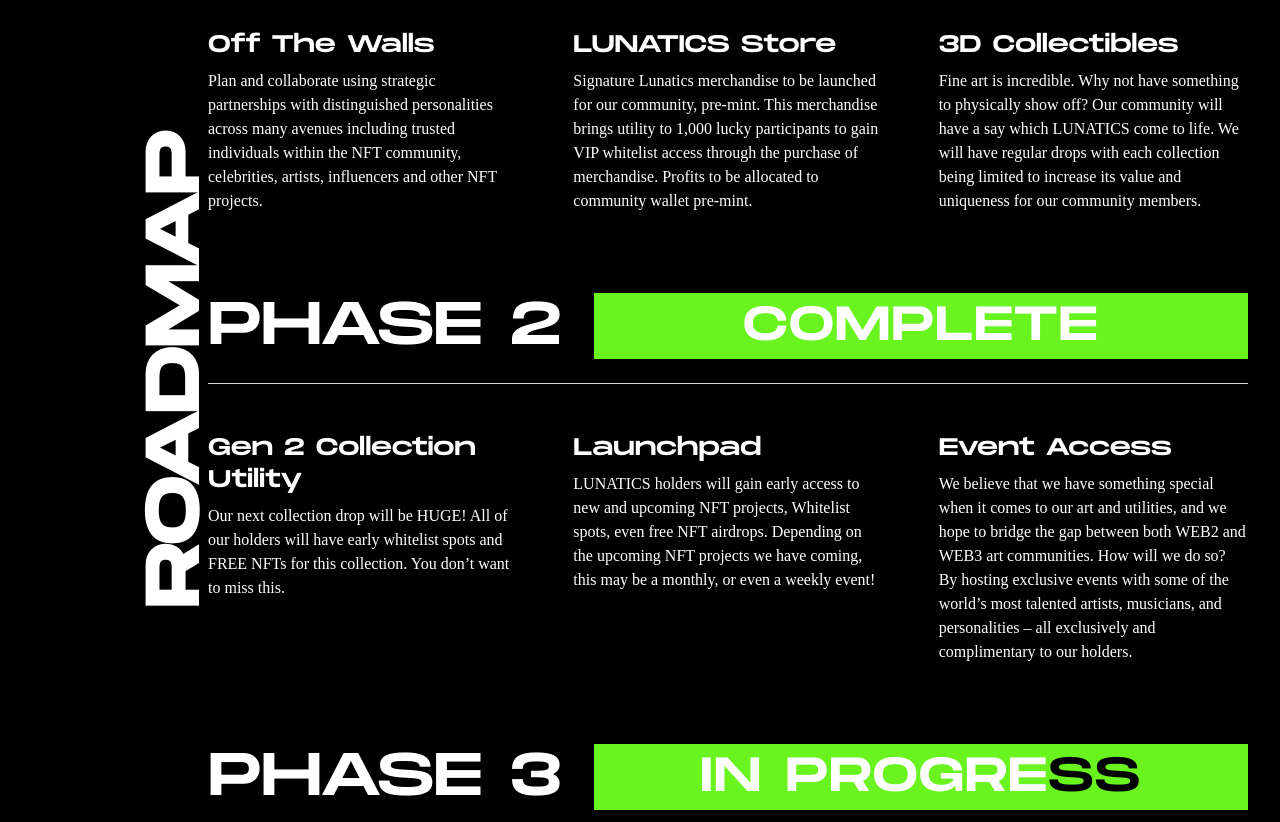
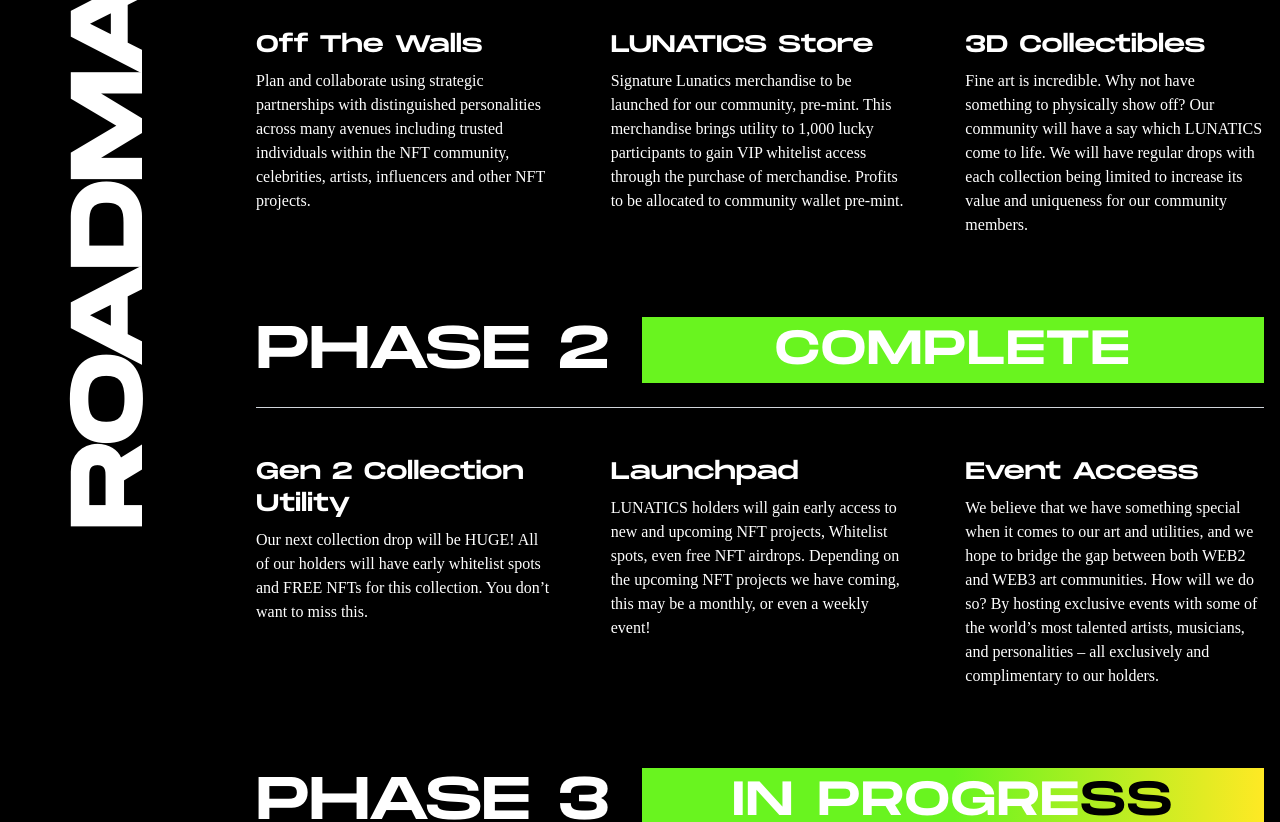
Before and after one commit to asfand687/lunatics-nft, a React (Create React App) app: page /roadmap in a window 1280 px wide. Shown: the part 260-1082 px from the top of the page. Built offline with nearby package versions, Linux system fonts and the light colour scheme; a web font is replaced by a local one.

Commit message:
changed the spacing

```diff
--- a/src/App.css
+++ b/src/App.css
@@ -19,6 +19,10 @@
 body {
   font-family: 'AndaleMono';
   cursor: url('./assets/cursor.svg'), auto;
+}
+
+.scrollPad {
+  scroll-padding: 2rem;
 }
 
 .vault-text {
--- a/src/components/AboutHero.jsx
+++ b/src/components/AboutHero.jsx
@@ -19,7 +19,7 @@ const AboutHero = () => {
                 <div className={`absolute w-48 h-48 rounded-full radial`}></div>
                 <img ref={imageRef1} onMouseMove={(e) => handleMouseMove(e, imageRef1)} className="w-full" src={HeroImg} alt="Company Overview" />
               </div>
-              <h2 className="text-2xl font-heading py-4 lg:py-2">Company Overview</h2>
+              <h2 className="text-2xl font-heading py-4 uppercase font-semibold">Company Overview</h2>
               <p>
                 A collection of 7,777 unique LUNATICS built to go beyond the digital space that will unlock numerous benefits for our community, starting with our WEB3 launch pad, exclusive events, merchandise, holders’ utility (DAO) and much more as we progress through our journey. With Lunatics, our goal is to build an organic community that will bring focus on most decisions for the project to shape and drive the project going forward. We plan to set goals that go beyond the NFT space and to set a top standard for the fine art community.
               </p>
@@ -30,7 +30,7 @@ const AboutHero = () => {
           <div className="border border-gray-300 rounded-xl p-8 h-full">
             <div>
               <img className="w-full" src={HeroImg2} alt="Artist Overview" />
-              <h2 className="text-2xl font-heading py-4 lg:py-2">Artist Overview</h2>
+              <h2 className="text-2xl font-heading py-4 uppercase font-semibold">Artist Overview</h2>
               <p>
                 While being an intriguing and elusive character, Christopher Lizarraga’s work has a unique and recognizable image. The artist’s influences are complex and highly sophisticated seeing as Lizarraga has developed a painting technique that incorporates elements of Latin American Cubism, combined with his inspiration from his beloved street art of Los Angeles. The artist’s work continues to garner international attention as one of the most exciting artists of the street art community.
               </p>
--- a/src/components/Hero.jsx
+++ b/src/components/Hero.jsx
@@ -4,22 +4,28 @@ import { useInView } from 'react-intersection-observer'
 
 
 const Hero = () => {
-  const [ref, inView] = useInView({})
+  const [ref, inView] = useInView({
+
+      threshold: 0.4
+
+  })
   const [ref2, inView2] = useInView({
-    threshold: 0.5
+    threshold: 0.1
   })
+
+  console.log("In veiw", inView)
 
   return (
     <div className="snap-y snap-mandatory overflow-scroll no-scrollbar h-[100vh]">
       <section
         ref={ref}
-        className="snap-center h-[900vh] md:h-screen text-white hero-bg flex items-end relative w-full">
+        className="snap-center h-[90vh] text-white hero-bg flex items-end relative w-full">
         <img className={`hidden md:block relative top-96  w-full z-10 transition-opacity ease-in-out duration-300 ${inView ? 'opacity-100' : 'opacity-0'}`} src={Clouds} alt="clouds" />
       </section>
 
       <section
         ref={ref2}
-        className="snap-end h-[900vh] md:h-screen text-white flex items-end  hero-bg second relative w-full">
+        className="snap-start scrollPad md:h-screen text-white flex items-end  hero-bg second relative w-full">
         <img className={`hidden md:block relative top-96  w-full z-10 transition-opacity ease-in-out duration-300 ${inView2 ? 'opacity-100' : 'opacity-0'}`} src={Clouds} alt="clouds" />
       </section>
 
--- a/src/components/PageTitle.jsx
+++ b/src/components/PageTitle.jsx
@@ -2,7 +2,7 @@ import React from 'react'
 
 const PageTitle = ({ title, classes }) => {
   return (
-    <div className={`absolute font-heading top-[570px] uppercase w-xl text-7xl py-6 font-bold text-white transform -rotate-90 ${classes}`}>
+    <div className={`absolute font-heading uppercase w-xl py-6 font-bold text-white transform -rotate-90 ${classes}`}>
       <h1>{title}</h1>
     </div>
   )
--- a/src/components/Phases.jsx
+++ b/src/components/Phases.jsx
@@ -2,9 +2,9 @@ import React from 'react'
 
 const Phases = () => {
   return (
-    <section className="flex py-14">
-      <article className="w-44"></article>
-      <article className="w-full flex-1 pb-32 lg:max-w-[1270px] text-white px-4 lg:px-8 mx-auto">
+    <section className="flex max-w-[1400px] mx-auto py-14">
+      <article className="w-60"></article>
+      <article className="w-full flex-1 pb-32 text-white px-4 mx-auto">
         <section className="flex flex-col space-y-6 lg:space-y-20">
           <article className="flex-1">
             <div className="flex items-center font-heading uppercase border-b pb-6 border-gray-300">
@@ -92,7 +92,7 @@ const Phases = () => {
               <h2 className="text-6xl font-normal hidden lg:block pr-8">
                 Phase 3
               </h2>
-              <div className="bg-[#69F41F] flex items-center justify-center flex-1 text-center text-white font-heading font-medium tracking-wide text-5xl">
+              <div className="bg-gradient-to-r from-[#69F41F] via-[#69F41F] to-[#ffe924] flex items-center justify-center flex-1 text-center text-white font-heading font-medium tracking-wide text-5xl">
                 <h2 className="leading-snug">In Progre<span className="text-black">ss</span></h2>
               </div>
             </div>
--- a/src/pages/About.jsx
+++ b/src/pages/About.jsx
@@ -7,8 +7,8 @@ import TeamSection from '../components/TeamSection'
 const About = () => {
   return (
     <section>
-      <Navbar classes="w-full max-w-[1400px] py-1 bg-black" />
-      <PageTitle title="About Us" classes="-right-24" />
+      <Navbar classes="w-full max-w-[1400px] 2xl:w-full py-1 bg-black" />
+      <PageTitle title="About Us" classes="-right-40 2xl:-right-24 top-[650px] text-7xl" />
       <AboutHero />
       <TeamSection />
     </section>
--- a/src/pages/Faq.jsx
+++ b/src/pages/Faq.jsx
@@ -10,7 +10,7 @@ const Faq = () => {
       <section className="px-4 max-w-[1400px] mx-auto">
         <FaqTitle className="w-full" />
       </section>
-      <div className="w-full pt-4 pb-32 text-white lg:max-w-[1400px] 2xl:max-w-full px-4 mx-auto space-y-14">
+      <div className="w-full pt-4 pb-32 text-white lg:max-w-[1400px] px-4 mx-auto space-y-14">
         <article className="flex flex-col lg:flex-row lg:justify-center lg:gap-x-8 lg:items-stretch">
           <div className="p-[6px] rounded-[0.7rem] border border-white">
             <div className="w-52 border rounded-lg border-gray-200 text-[150px] font-bold flex justify-center items-center leading-snug font-heading">1</div>
--- a/src/pages/Roadmap.jsx
+++ b/src/pages/Roadmap.jsx
@@ -7,7 +7,7 @@ const Roadmap = () => {
   return (
     <section>
       <Navbar classes="w-full py-1 bg-black max-w-[1400px]" />
-      <PageTitle title="Roadmap" classes="-left-16" />
+      <PageTitle title="Roadmap" classes="lg:-left-52 2xl:-left-32 top-[400px] text-8xl" />
       <Phases />
     </section>
   )
```
Also changed, not shown: src/assets/cursor.svg.
